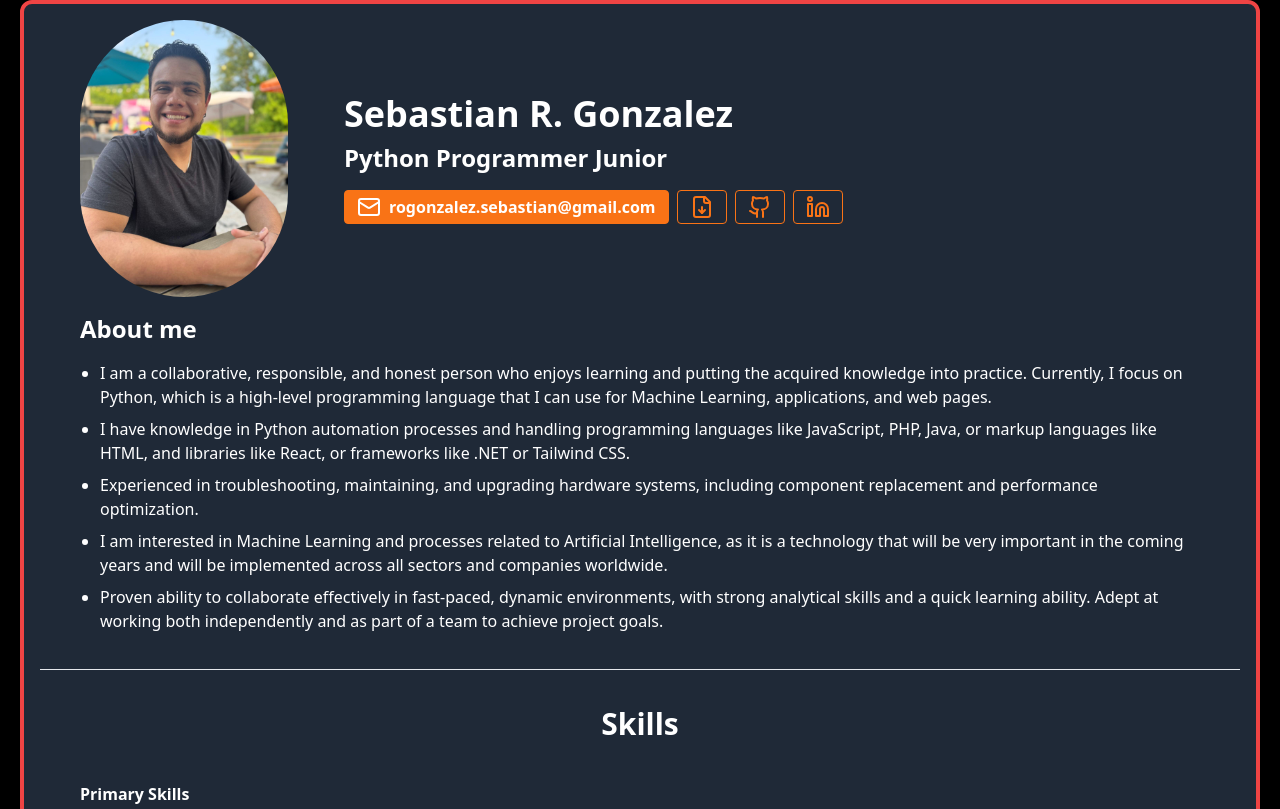
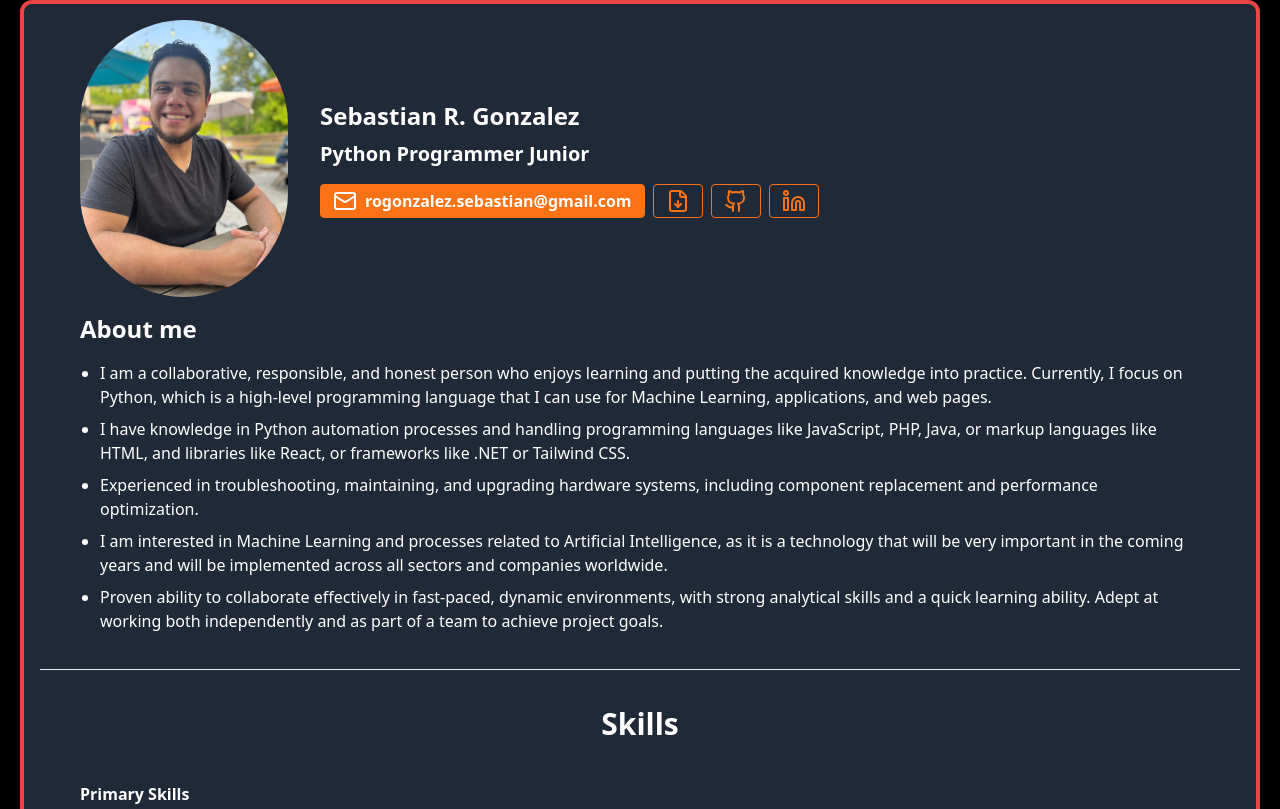
Before and after one commit to Sebachorx7/portafolio.page, a website: page index.html in a window 1280 px wide. Shown: the top 809 px of the page. Drawn offline with Linux system fonts and the light colour scheme.

Commit message:
Add files via upload

```diff
--- a/index.html
+++ b/index.html
@@ -22,16 +22,16 @@
           <!-- Profile picture-->
           <img src="./images/profile_photo.jpeg" class="rounded-full w-52 max-w-full h-auto object-contain"/>
         </div>
-        <div class="flex-1 min-w-0">
+        <div class="flex-1 min-w-0 px-4 sm:px-6 lg:px-10">
           <!-- Name -->
-          <h1 class="font-bold text-4xl mb-2 ml-10">
+          <h1 class="font-bold text-2xl sm:text-3xl lg:text-4xl mb-2">
             Sebastian R. Gonzalez
           </h1>
           <!-- Profession -->
-          <h2 class="font-semibold text-2xl mb-4 ml-10">
+          <h2 class="font-semibold text-xl sm:text-2xl mb-4">
             Python Programmer Junior
           </h2>
-          <div class="flex flex-wrap items-center gap-2 ml-10">
+          <div class="flex flex-wrap items-center gap-2">
             <!-- Email, CV, GitHub and LinkedIn -->
             <a href="mailto:rogonzalez.sebastian@gmail.com" class="bg-orange-500 font-semibold text-white px-3 py-1 rounded flex items-center gap-2 border border-orange-500 transition duration-500 hover:bg-black max-w-full truncate">
               <svg xmlns="http://www.w3.org/2000/svg" width="24" height="24" viewBox="0 0 24 24" fill="none" stroke="currentColor" stroke-width="2" stroke-linecap="round" stroke-linejoin="round" class="lucide lucide-mail  text-white transition duration-500 hover:text-orange-500"><rect width="20" height="16" x="2" y="4" rx="2"/><path d="m22 7-8.97 5.7a1.94 1.94 0 0 1-2.06 0L2 7"/></svg>
```
